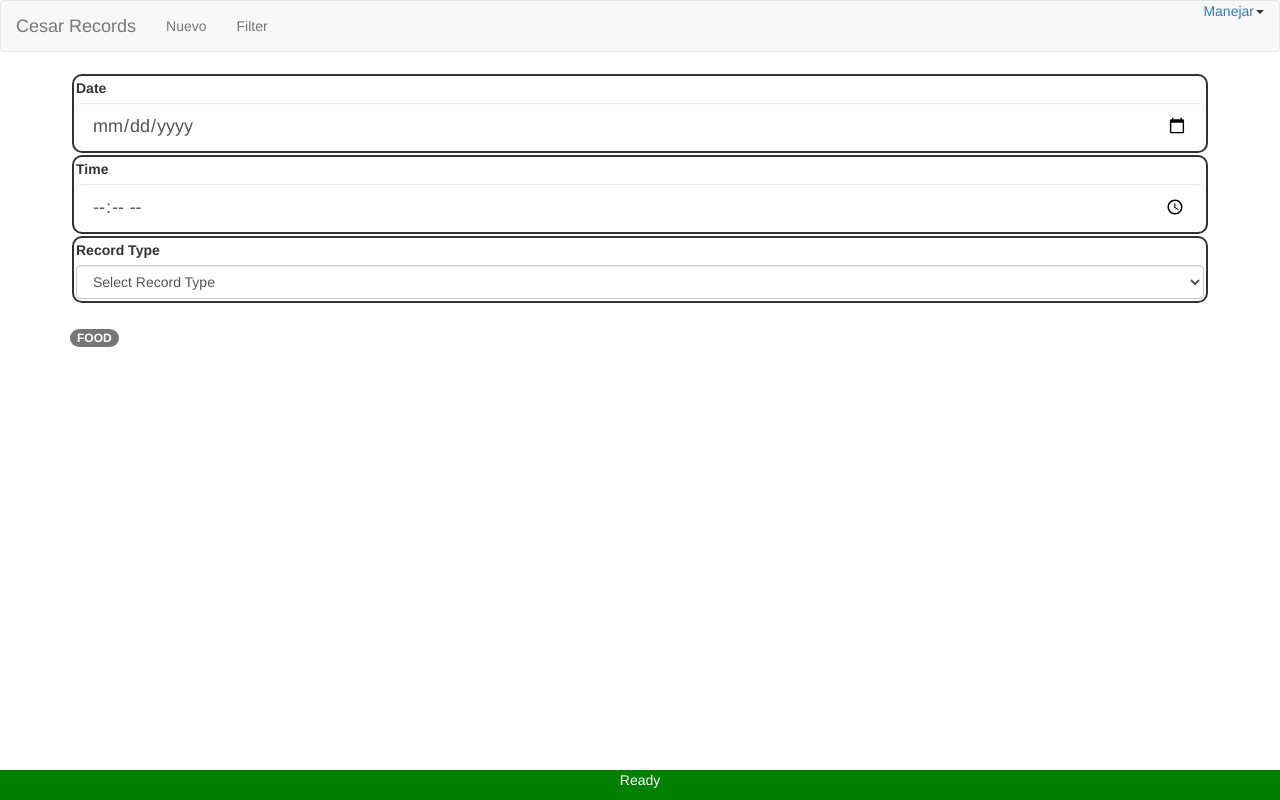
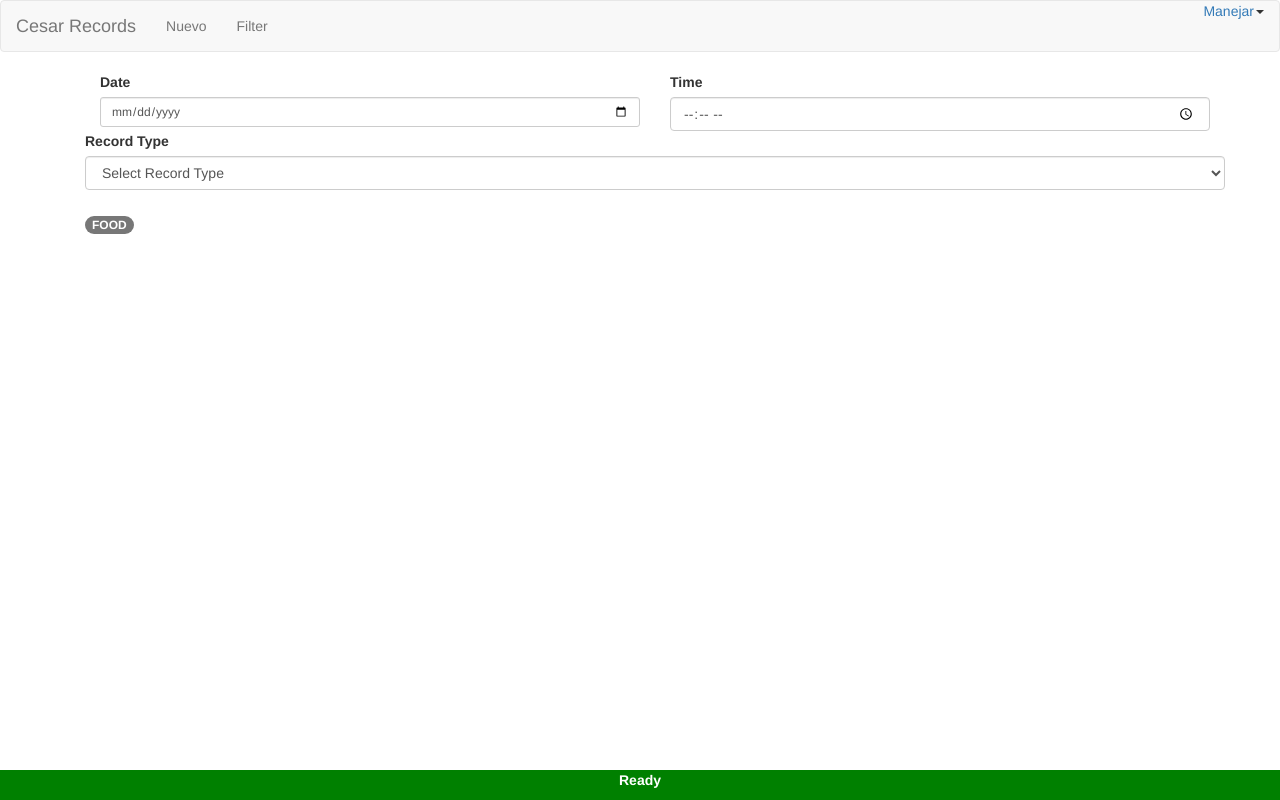
Before and after one commit to castanc/AngularApp, an Angular app: page /Nuevo in a window 1280 px wide. Built offline with nearby package versions, Linux system fonts and the light colour scheme.

Commit message:
two fields per row md-6

```diff
--- a/src/app/add-record/add-record.component.html
+++ b/src/app/add-record/add-record.component.html
@@ -1,23 +1,25 @@
-<div id="common">
-    <div class="form-group">
+<div class="container">
+<div id="common row">
+        <div class="col-md-6">
                 <label>Date</label>
-        <input  class="form-control input-lg"
+            <input  class="form-control input-sm"
             type="date"
             placeholder="Fecha"
             [(ngModel)]="rs.FechaHoy"
             name = "fecha"
             required>
         </div>
-    <div class="form-group">
+        <div class="col-md-6">
                 <label>Time</label>
-            <input class="form-control input-lg"
+                <input class="form-control input=sm"
                 type="time"
                 [(ngModel)] = "rs.Hora"
                 name="hora"
                 id = "hora"
                 required >
         </div>
-    <div class="form-group">
+    </div>
+    <div >
             <label>Record Type</label>
             <select
                 name="rectype"
@@ -28,7 +30,6 @@
                 name = "rectype">
                     <option *ngFor="let item of rs.RecTypes" [selected]="item.Id == rs.RecType" [value]="item.Id">{{item.value}}</option>
                 </select>
-    </div>
         </div>
     <h3><span class="badge badge-secondary">{{rs.RecType}}</span></h3>
     <router-outlet></router-outlet>
@@ -49,5 +50,11 @@
         <!--<input type="hidden" [(ngModel)]="rs.message">-->
     </div>
     <div class="footer">
+        <strong>
        <p>{{rs.message}}</p>
+    </strong>
     </div>
+
+
+
+</div>
```
Lines whose indentation alone changed are shown as unchanged.
